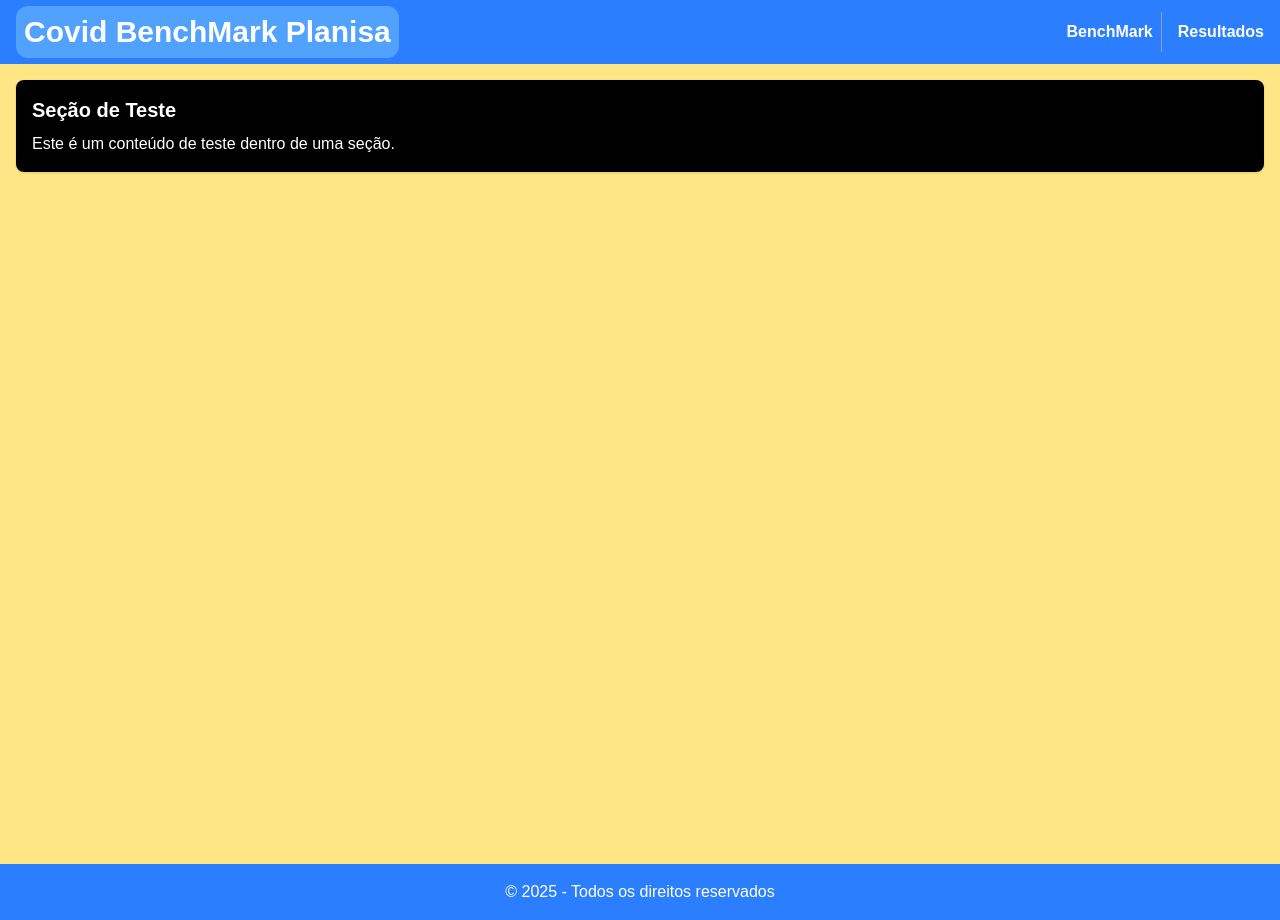
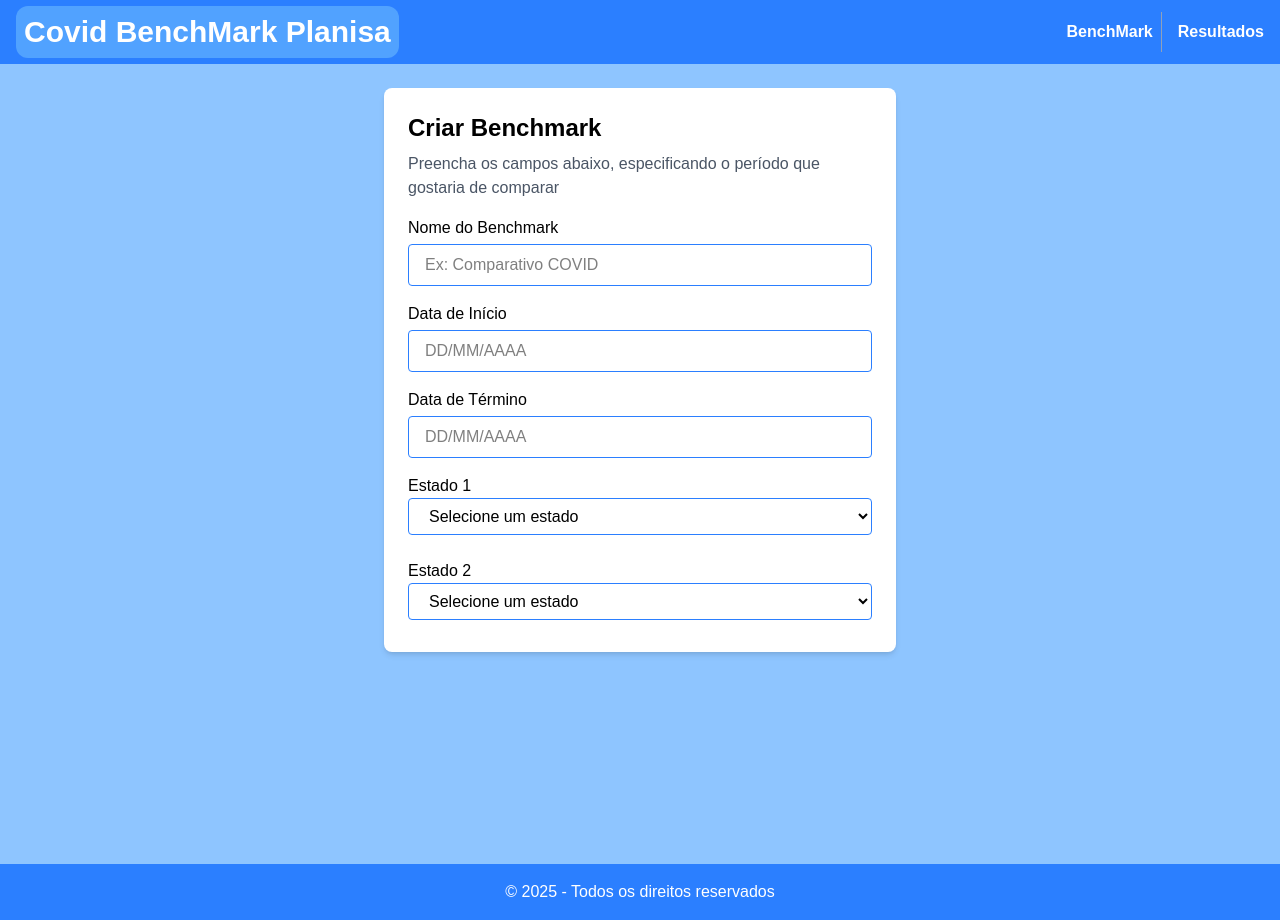
Before and after one commit to RazielZanini/Benchmark_Client, a Next.js app: page / in a window 1280 px wide. Built offline with nearby package versions, Linux system fonts and the light colour scheme.

Commit message:
feat: :sparkles: Adição de inputs para interação do usuário

```diff
--- a/src/app/page.js
+++ b/src/app/page.js
@@ -1,10 +1,58 @@
+'use client'
+
+import SelectState from "@/components/inputs/SelectState";
+
 export default function Home() {
   return (
     <>
-      <main className="bg-amber-200 min-h-screen p-4">
-        <section className="bg-black text-white p-4 rounded-lg shadow">
-          <h2 className="text-xl font-bold mb-2">Seção de Teste</h2>
-          <p>Este é um conteúdo de teste dentro de uma seção.</p>
+      <main className="bg-blue-300 min-h-screen p-6 flex justify-center items-start">
+        <section className="bg-white text-black p-6 rounded-lg shadow-md w-full max-w-lg">
+          <div className="mb-4">
+            <h2 className="text-2xl font-bold mb-2">Criar Benchmark</h2>
+            <p className="text-gray-600">Preencha os campos abaixo, especificando o período que gostaria de comparar</p>
+          </div>
+
+          <form className="space-y-4">
+
+            <div>
+              <label className="block mb-1 font-medium">Nome do Benchmark</label>
+              <input
+                placeholder="Ex: Comparativo COVID"
+                className="w-full border border-blue-500 rounded px-4 py-2"
+                type="text"
+              />
+            </div>
+
+            <div>
+              <label className="block mb-1 font-medium">Data de Início</label>
+              <input
+                className="w-full border border-blue-500 rounded px-4 py-2"
+                type="text"
+                placeholder="DD/MM/AAAA"
+                onFocus={(e) => (e.target.type = "date")}
+                onBlur={(e) => {
+                  if (!e.target.value) e.target.type = "text";
+                }}
+              />
+            </div>
+
+            <div>
+              <label className="block mb-1 font-medium">Data de Término</label>
+              <input
+                className="w-full border border-blue-500 rounded px-4 py-2"
+                type="text"
+                placeholder="DD/MM/AAAA"
+                onFocus={(e) => (e.target.type = "date")}
+                onBlur={(e) => {
+                  if (!e.target.value) e.target.type = "text";
+                }}
+              />
+            </div>
+
+            <SelectState label="Estado 1" />
+
+            <SelectState label="Estado 2" />
+          </form>
         </section>
       </main>
 
```
